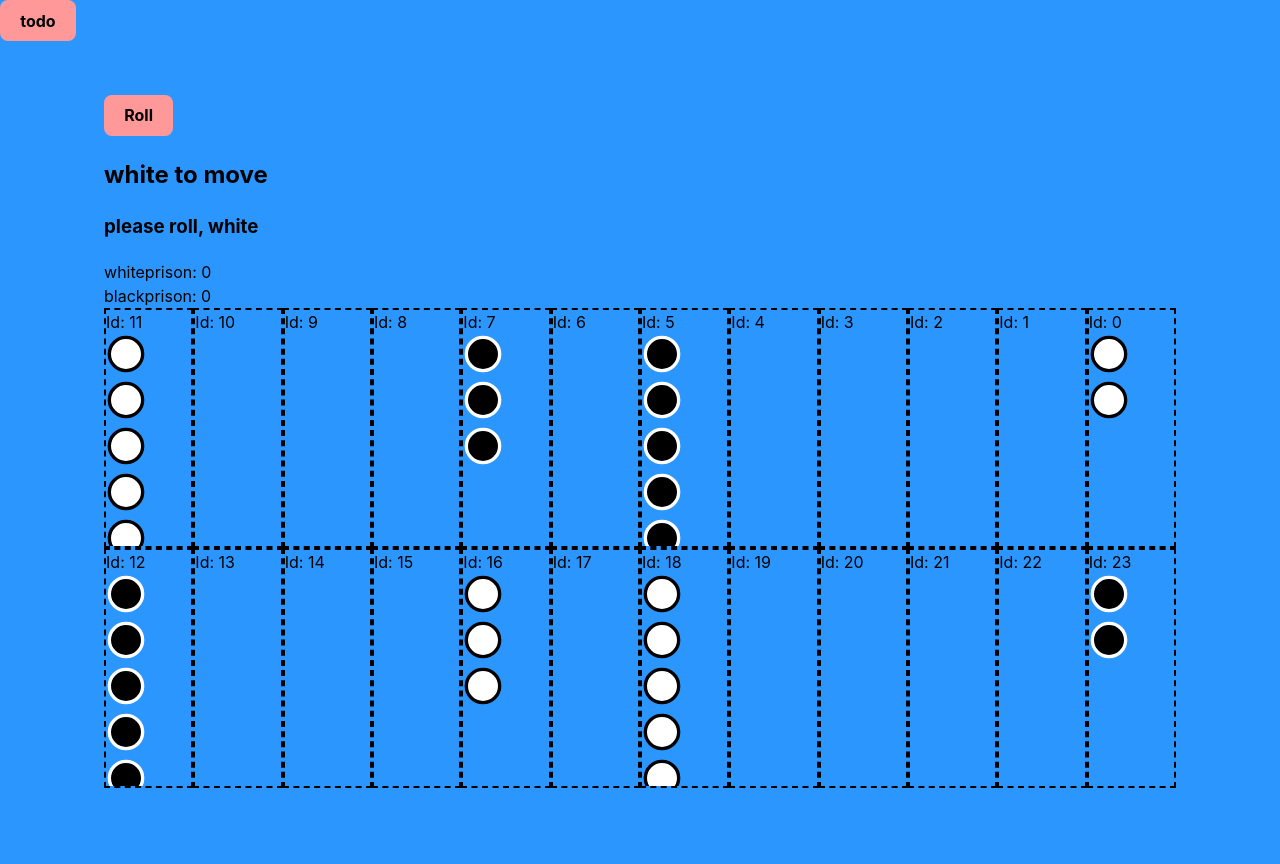
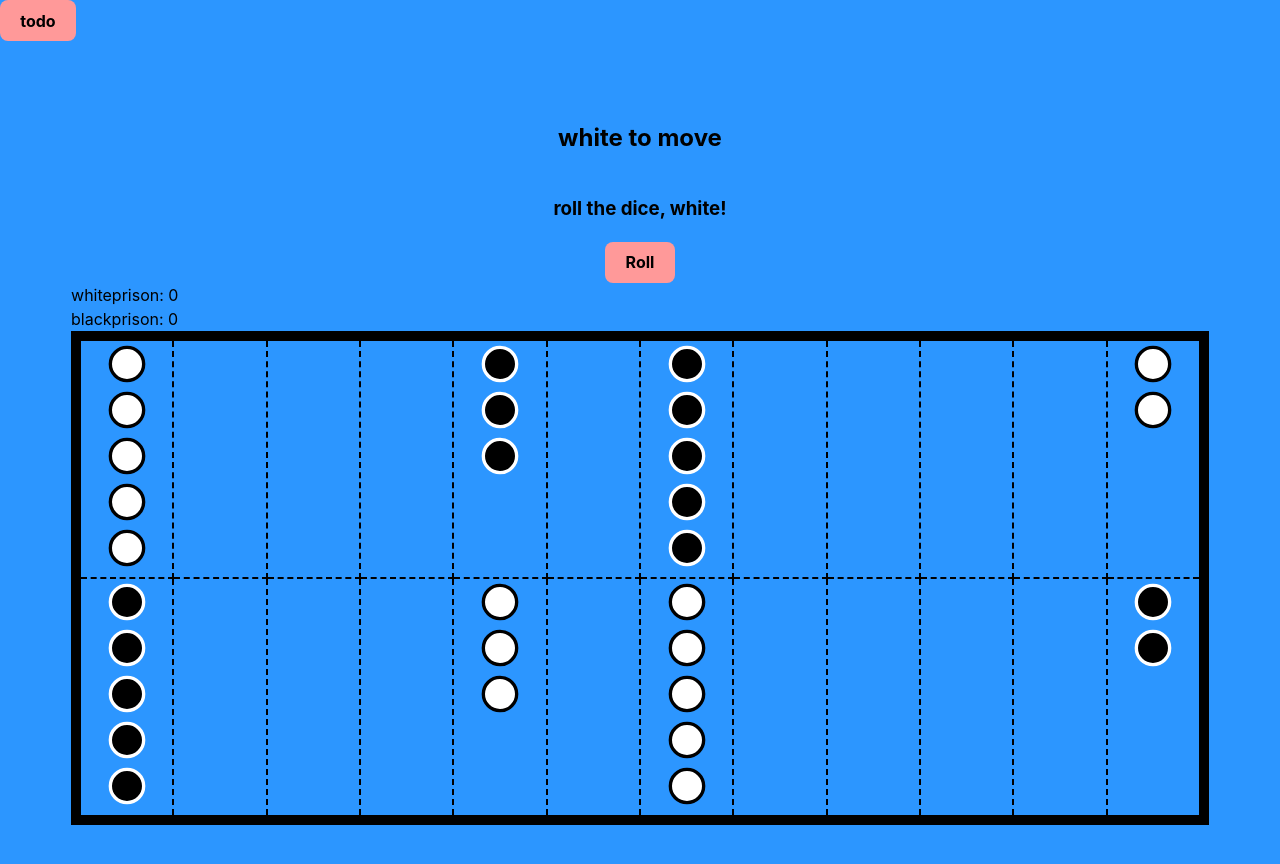
Before and after one commit to JennaHuff/reactdnd-todo, a React (Vite) app: page / in a window 1280 px wide. Shown: the top 864 px of the page. Built offline with nearby package versions, Linux system fonts and the light colour scheme.

Commit message:
dice component, miximum pawns displayed added

```diff
--- a/src/App.css
+++ b/src/App.css
@@ -21,12 +21,34 @@
     place-content: center;
 }
 
+.header {
+    display: flex;
+    flex-direction: column;
+    align-items: center;
+}
+
 .square {
-    display: flex;
-    overflow-y: scroll;
+    display: grid;
+    place-items: center;
+    grid-template-rows: repeat(5, 1fr);
+
+    padding: 3px;
+    overflow: scroll;
     flex-direction: column;
-    border: 2px dashed black;
     width: calc(80vw / 12);
+    border-right: 2px dashed black;
+    border-bottom: 2px dashed black;
+}
+
+.board:last-of-type > .square:nth-last-child(1) {
+    border-right: none;
+}
+.board:last-of-type > .square {
+    border-bottom: none;
+}
+
+.board:nth-child(2n) > .square:nth-child(1) {
+    border-right: none;
 }
 
 .can-drop {
@@ -41,11 +63,17 @@
 
 .board {
     display: flex;
-    height: 30vh;
     flex-flow: row;
+    border-left: 10px solid black;
+    border-right: 10px solid black;
+}
+
+.board:last-of-type {
+    border-bottom: 10px solid black;
 }
 
 .board:nth-child(2n) {
+    border-top: 10px solid black;
     flex-flow: row-reverse;
 }
 
--- /dev/null
+++ b/src/pages/backgammon/components/Dice.tsx
@@ -0,0 +1,35 @@
+import { useGame } from "../functions/useGame";
+import { GameActionKind } from "../utils/types";
+
+const DiceImages = [
+    "/dice1.svg",
+    "/dice2.svg",
+    "/dice3.svg",
+    "/dice4.svg",
+    "/dice5.svg",
+    "/dice6.svg",
+];
+export function Dice() {
+    const { gameState, dispatch } = useGame();
+    return gameState.dice.length ? (
+        gameState.dice.map((dice) => (
+            <img
+                src={DiceImages[dice - 1]}
+                alt={dice.toString()}
+                height="60px"
+                width="60px"
+            />
+        ))
+    ) : (
+        <>
+            <h3>roll the dice, {gameState.turn}!</h3>
+            <button
+                onClick={() =>
+                    dispatch({ type: GameActionKind.ROLL, payload: {} })
+                }
+            >
+                Roll
+            </button>
+        </>
+    );
+}
--- a/src/pages/backgammon/components/Header.tsx
+++ b/src/pages/backgammon/components/Header.tsx
@@ -1,53 +1,14 @@
 import { useGame } from "../functions/useGame";
-import { GameActionKind } from "../utils/types";
-
-const DiceImages = [
-    "/dice1.svg",
-    "/dice2.svg",
-    "/dice3.svg",
-    "/dice4.svg",
-    "/dice5.svg",
-    "/dice6.svg",
-];
+import { Dice } from "./Dice";
 
 export function Header() {
-    const { gameState, dispatch } = useGame();
+    const { gameState } = useGame();
 
     return (
-        <div>
-            <button
-                onClick={() =>
-                    dispatch({ type: GameActionKind.ROLL, payload: {} })
-                }
-            >
-                Roll
-            </button>
+        <div className="header">
             <h1>{gameState.errorMessage}</h1>
             <h2>{gameState.turn} to move</h2>
-            <h3>
-                {gameState.dice.length > 0 ? (
-                    <>
-                        {gameState.dice[0] && (
-                            <img
-                                src={DiceImages[gameState.dice[0] - 1]}
-                                alt={gameState.dice[0].toString()}
-                                height="60px"
-                                width="60px"
-                            />
-                        )}
-                        {gameState.dice[1] && (
-                            <img
-                                src={DiceImages[gameState.dice[1] - 1]}
-                                alt={gameState.dice[1].toString()}
-                                height="60px"
-                                width="60px"
-                            />
-                        )}
-                    </>
-                ) : (
-                    `please roll, ${gameState.turn}`
-                )}
-            </h3>
+            <Dice />
         </div>
     );
 }
--- a/src/pages/backgammon/components/Square.tsx
+++ b/src/pages/backgammon/components/Square.tsx
@@ -43,8 +43,11 @@ export function Square({ square }: { square: ISquare }) {
             className={`square ${canDrop && "can-drop"} ${isOver && "is-over"}`}
             ref={drop}
         >
-            Id: {square.id}
-            {pawns.map((pawn) => pawn)}
+            {/* Id: {square.id} */}
+            {pawns
+                .slice(0, 5) /*display a maximum of 5 pawns on a square*/
+                .map((pawn) => pawn)}
+            {pawns.length > 5 && `+${pawns.length - 5}`}
         </div>
     );
 }
```
